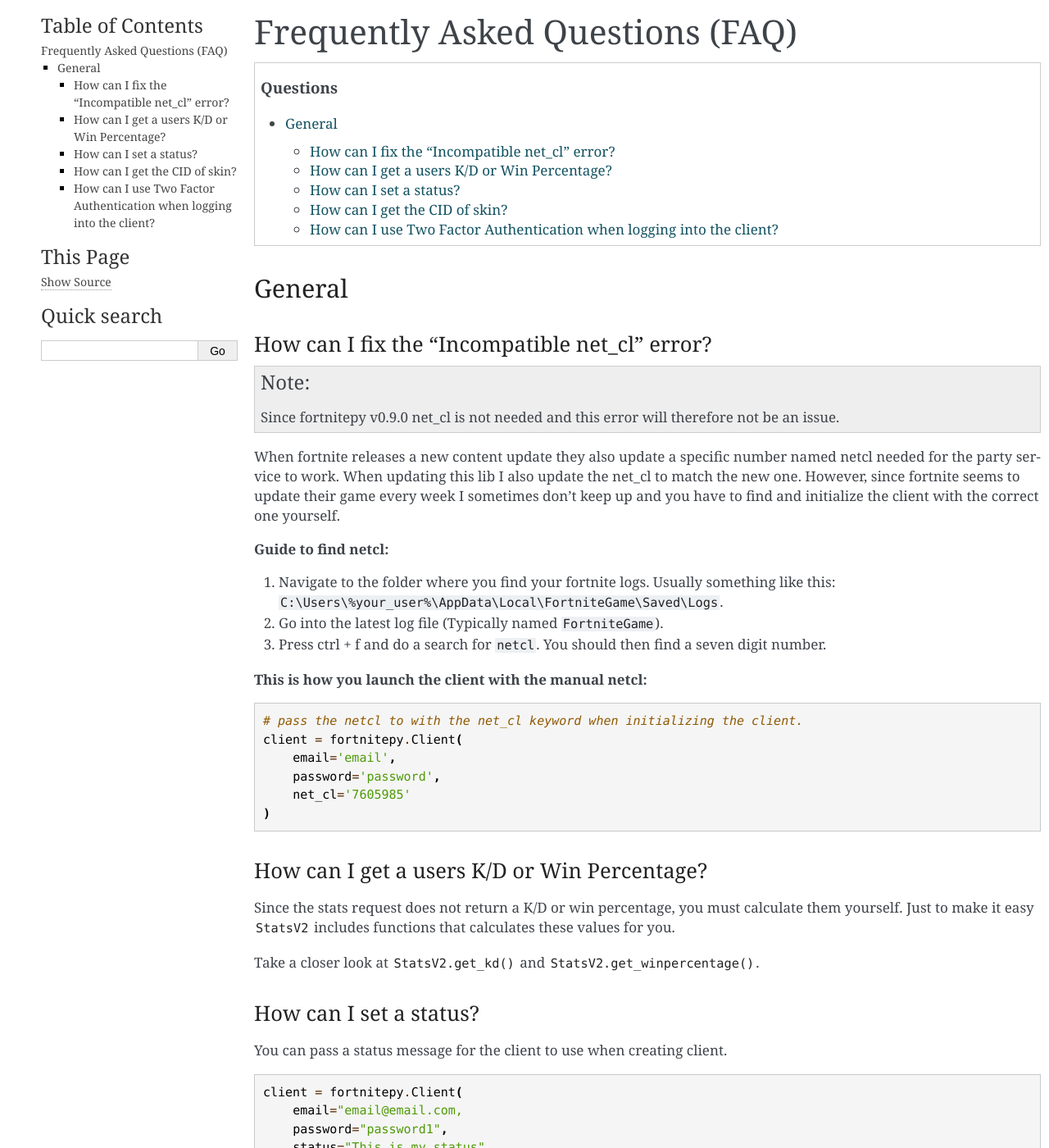
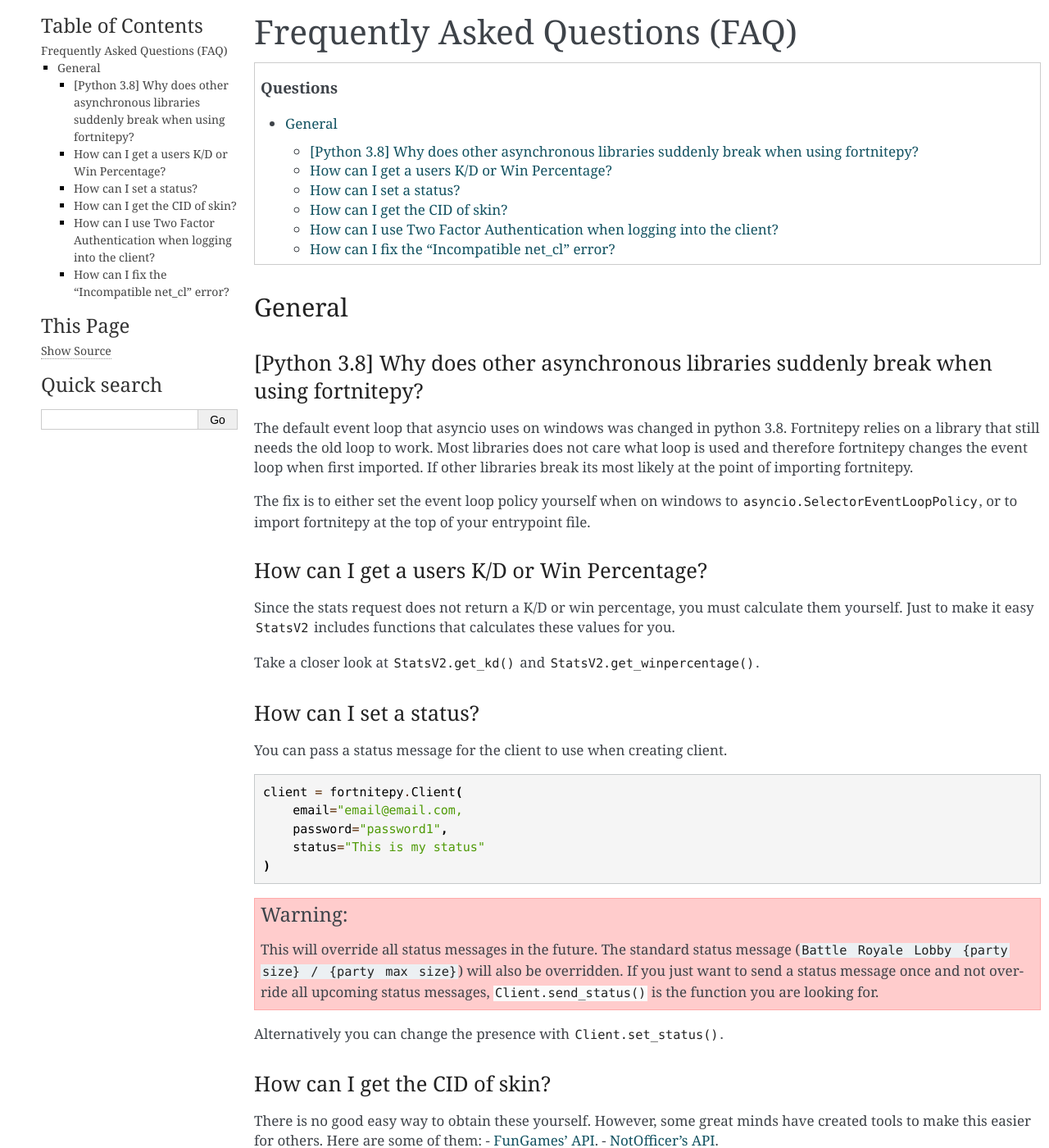
Before and after one commit to Terbau/fortnitepy, a Sphinx documentation site: the page built from docs/faq.rst, in a window 1280 px wide and 1400 px high. Shown: the whole window at 82% size. Built offline with Sphinx 7.4.7, drawn with Linux system fonts in a browser that asks for light colours; some of the changed text lies outside the part shown.

Commit message:
faq changes

```diff
--- a/docs/faq.rst
+++ b/docs/faq.rst
@@ -9,34 +9,16 @@
 General
 -------
 
-How can I fix the "Incompatible net_cl" error?
-~~~~~~~~~~~~~~~~~~~~~~~~~~~~~~~~~~~~~~~~~~~~~~
+[Python 3.8] Why does other asynchronous libraries suddenly break when using fortnitepy?
+~~~~~~~~~~~~~~~~~~~~~~~~~~~~~~~~~~~~~~~~~~~~~~~~~~~~~~~~~~~~~~~~~~~~~~~~~~~~~~~~~~~~~~~~~~~~~~~~~
 
-.. note::
+The default event loop that asyncio uses on windows was changed in python 3.8. Fortnitepy relies
+on a library that still needs the old loop to work. Most libraries does not care what loop is used
+and therefore fortnitepy changes the event loop when first imported. If other libraries break
+its most likely at the point of importing fortnitepy.
 
-    Since fortnitepy v0.9.0 net_cl is not needed and this error will therefore not be an issue.
-
-When fortnite releases a new content update they also update a specific number named netcl needed for the party
-service to work. When updating this lib I also update the net_cl to match the new one. However, since fortnite
-seems to update their game every week I sometimes don't keep up and you have to find and initialize the client
-with the correct one yourself.
-
-**Guide to find netcl:**
-
-1. Navigate to the folder where you find your fortnite logs. Usually something like this: ``C:\Users\%your_user%\AppData\Local\FortniteGame\Saved\Logs``.
-2. Go into the latest log file (Typically named ``FortniteGame``).
-3. Press ctrl + f and do a search for ``netcl``. You should then find a seven digit number.
-
-**This is how you launch the client with the manual netcl:**
-
-.. code-block::
-
-    # pass the netcl to with the net_cl keyword when initializing the client.
-    client = fortnitepy.Client(
-        email='email',
-        password='password',
-        net_cl='7605985'
-    )
+The fix is to either set the event loop policy yourself when on windows to :class:`asyncio.SelectorEventLoopPolicy`,
+or to import fortnitepy at the top of your entrypoint file.
 
 How can I get a users K/D or Win Percentage?
 ~~~~~~~~~~~~~~~~~~~~~~~~~~~~~~~~~~~~~~~~~~~~
@@ -89,3 +71,33 @@
 the login process will continue.
 
 Alternatively, you might pass the code when intitializing :class:`Client` with the keyword ``two_factor_code``.
+
+
+How can I fix the "Incompatible net_cl" error?
+~~~~~~~~~~~~~~~~~~~~~~~~~~~~~~~~~~~~~~~~~~~~~~
+
+.. note::
+
+    Since fortnitepy v0.9.0 net_cl is not needed and this error will therefore not be an issue.
+
+When fortnite releases a new content update they also update a specific number named netcl needed for the party
+service to work. When updating this lib I also update the net_cl to match the new one. However, since fortnite
+seems to update their game every week I sometimes don't keep up and you have to find and initialize the client
+with the correct one yourself.
+
+**Guide to find netcl:**
+
+1. Navigate to the folder where you find your fortnite logs. Usually something like this: ``C:\Users\%your_user%\AppData\Local\FortniteGame\Saved\Logs``.
+2. Go into the latest log file (Typically named ``FortniteGame``).
+3. Press ctrl + f and do a search for ``netcl``. You should then find a seven digit number.
+
+**This is how you launch the client with the manual netcl:**
+
+.. code-block::
+
+    # pass the netcl to with the net_cl keyword when initializing the client.
+    client = fortnitepy.Client(
+        email='email',
+        password='password',
+        net_cl='7605985'
+    )
```
